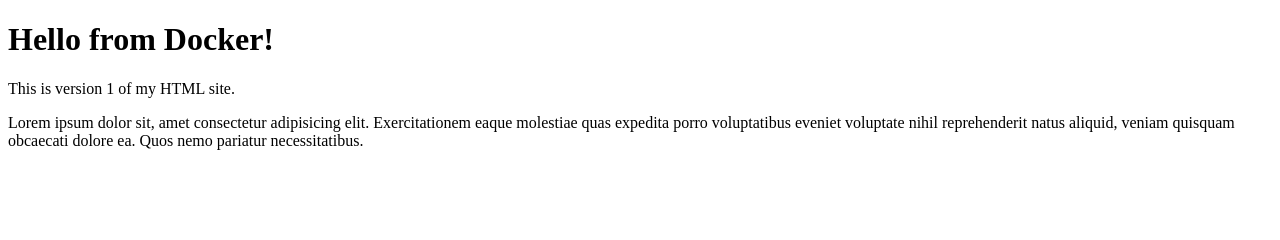
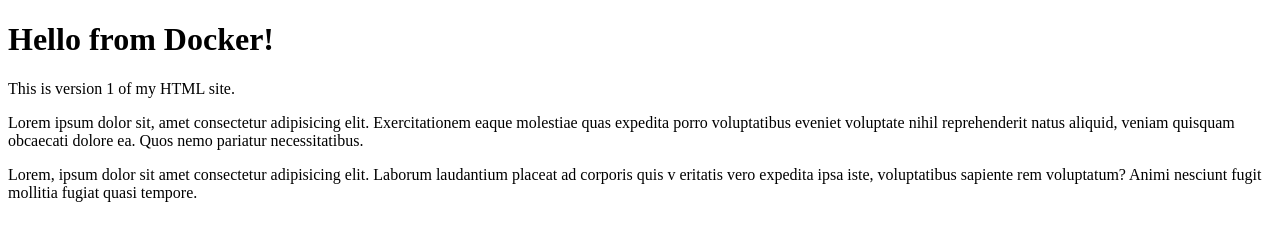
Before and after one commit to manuelosalumbidesii/docker_v1, a plain HTML site: page index.html in a window 1280 px wide. Drawn offline with Linux system fonts and the light colour scheme.

Commit message:
added p2

```diff
--- a/index.html
+++ b/index.html
@@ -10,5 +10,9 @@
   <p>Lorem ipsum dolor sit, amet consectetur adipisicing elit. Exercitationem eaque molestiae quas
     expedita porro voluptatibus eveniet voluptate nihil reprehenderit
      natus aliquid, veniam quisquam obcaecati dolore ea. Quos nemo pariatur necessitatibus.</p>
+
+     <p>Lorem, ipsum dolor sit amet consectetur adipisicing elit. Laborum laudantium placeat ad corporis quis v
+      eritatis vero expedita ipsa iste, voluptatibus sapiente rem voluptatum? Animi
+      nesciunt fugit mollitia fugiat quasi tempore.</p>
 </body>
 </html>
```
